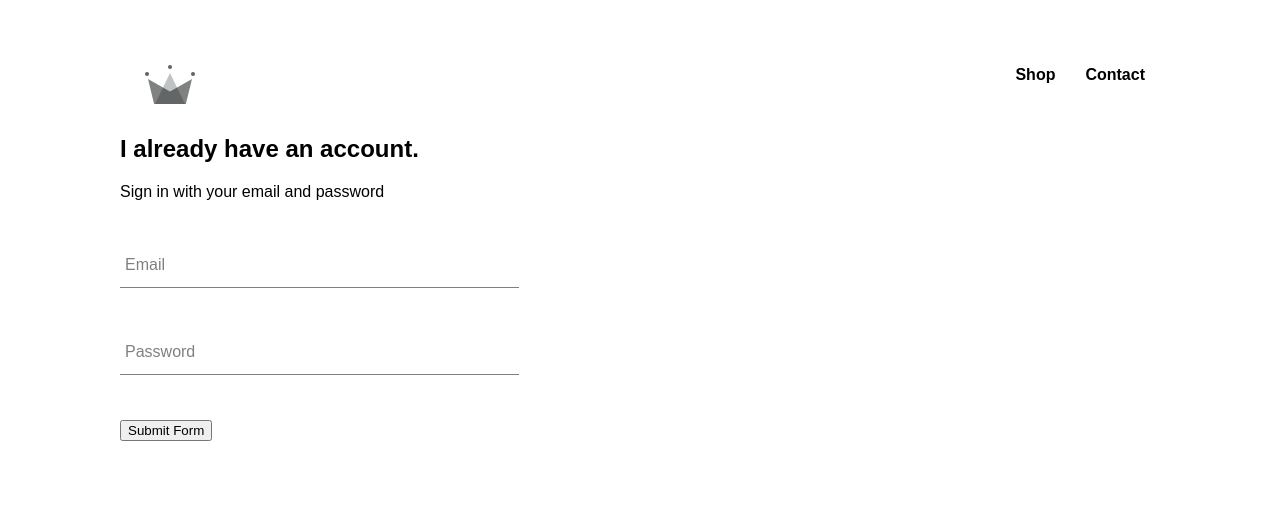
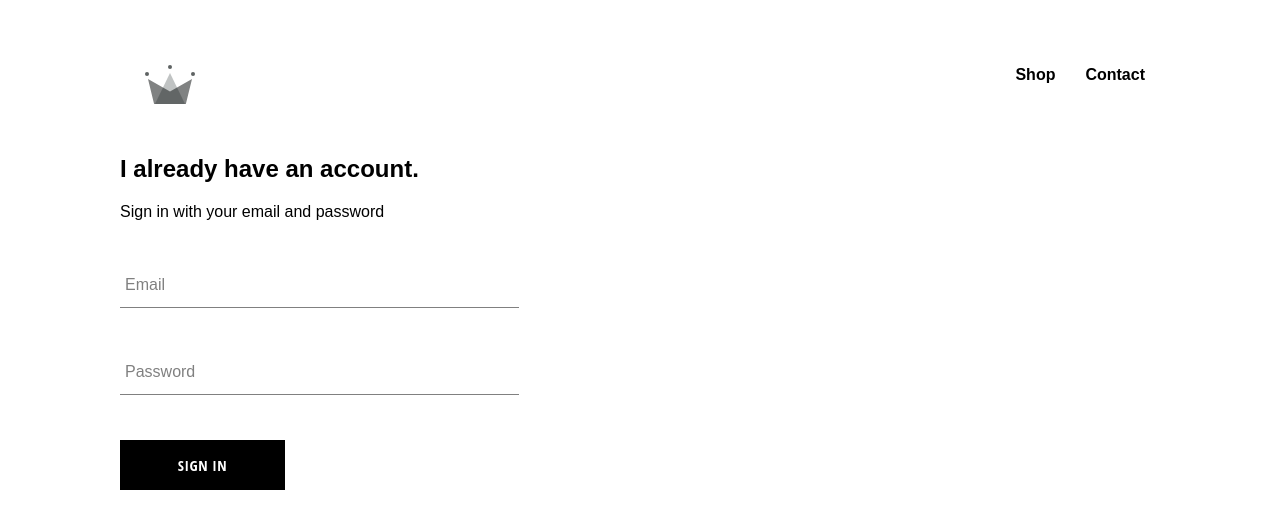
Before and after one commit to jamesv28/crown-clothing, a React (Create React App) app: page /signin in a window 1280 px wide. Shown: the top 528 px of the page. Built offline with nearby package versions, Linux system fonts and the light colour scheme; a web font is replaced by a local one.

Commit message:
created custom button component

```diff
--- /dev/null
+++ b/src/components/button/button.component.jsx
@@ -0,0 +1,10 @@
+import React from 'react';
+import './button.styles.scss';
+
+const Button = ({children, ...otherProps}) => (
+    <button className='custom-button' {...otherProps}>
+        {children}
+    </button>
+)
+
+export default Button;
--- /dev/null
+++ b/src/components/button/button.styles.scss
@@ -0,0 +1,22 @@
+.custom-button {
+    min-width: 165px;
+    width: auto;
+    height: 50px;
+    letter-spacing: 0.5px;
+    line-height: 50px;
+    padding: 0 35px 0 35px;
+    font-size: 15px;
+    background-color: black;
+    color: white;
+    text-transform: uppercase;
+    font-family: 'Open Sans Condensed';
+    font-weight: bolder;
+    border: none;
+    cursor: pointer;
+
+    &:hover {
+      background-color: white;
+      color: black;
+      border: 1px solid black;
+    }
+  }
--- a/src/components/sign-in/sign-in.component.jsx
+++ b/src/components/sign-in/sign-in.component.jsx
@@ -1,5 +1,6 @@
 import React, { Component } from 'react';
 import FormInput from '../form-input/form-input.component';
+import Button from '../button/button.component';
 
 import './sign-in.styles.scss';
 
@@ -52,7 +53,7 @@
                         handleChange={this.handleChange}
                         required
                     />
-                    <button type="submit">Submit Form</button>
+                    <Button type="submit">Sign In</Button>
                 </form>
             </div>
         )
--- a/src/components/sign-in/sign-in.styles.scss
+++ b/src/components/sign-in/sign-in.styles.scss
@@ -1,3 +1,9 @@
 .sign-in {
     width: 30vw;
+    display: flex;
+    flex-direction: column;
+
+    .title {
+        margin: 10px;
+    }
 }
```
